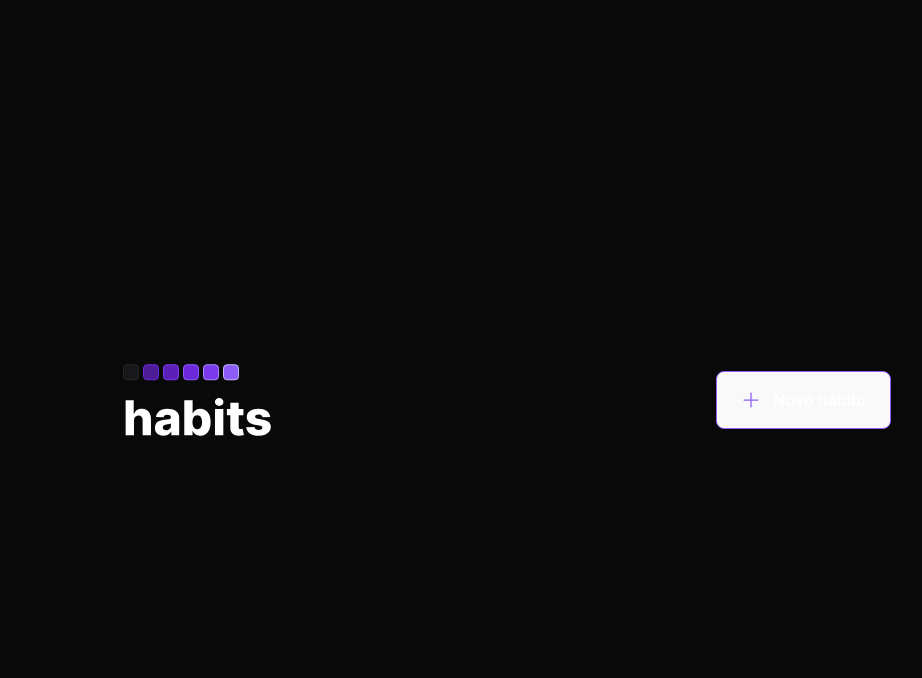
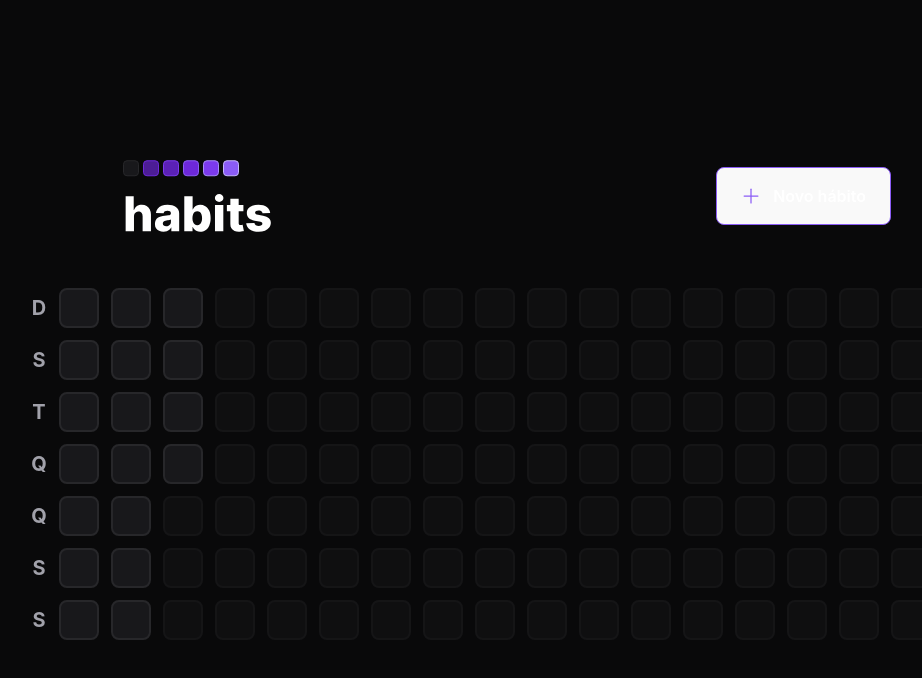
Before and after one commit to Levysantiago/habits-client-web, a React (Vite) app: page / in a window 1280 px wide. Shown: the top 678 px of the page, without its empty margins (133-1055 px from the left). Built offline with nearby package versions, Linux system fonts and the light colour scheme.

Commit message:
feat: summary table

```diff
--- a/package.json
+++ b/package.json
@@ -9,6 +9,7 @@
     "preview": "vite preview"
   },
   "dependencies": {
+    "dayjs": "^1.11.7",
     "phosphor-react": "^1.4.1",
     "react": "^18.2.0",
     "react-dom": "^18.2.0"
--- a/src/App.tsx
+++ b/src/App.tsx
@@ -1,11 +1,13 @@
 import "./styles/global.css";
 import { Header } from "./components/Header";
+import { SummaryTable } from "./components/SummaryTable";
 
 export function App() {
   return (
     <div className="w-screen h-screen flex justify-center items-center">
       <div className="w-full max-w-5xl px-6 flex-col gap-16">
         <Header />
+        <SummaryTable />
       </div>
     </div>
   );
--- a/src/components/Habit.tsx
+++ /dev/null
@@ -1,7 +0,0 @@
-interface HabitsProps {
-  completed: number;
-}
-
-export function Habit(props: HabitsProps) {
-  return <div>{props.completed}</div>;
-}
--- /dev/null
+++ b/src/components/HabitDay.tsx
@@ -0,0 +1,9 @@
+// interface HabitsProps {
+//   completed: number;
+// }
+
+export function HabitDay() {
+  return (
+    <div className="w-10 h-10 bg-zinc-900 border-2 border-zinc-800 rounded-lg"></div>
+  );
+}
--- a/src/components/Header.tsx
+++ b/src/components/Header.tsx
@@ -4,7 +4,7 @@
 
 export function Header() {
   return (
-    <div className="w-full max-w-3xl mx-auto flex items-center justify-between">
+    <div className="w-full max-w-3xl mx-auto flex items-center justify-between mb-14">
       <img src={logoImage} alt="Habits" />
 
       <button
--- /dev/null
+++ b/src/components/SummaryTable.tsx
@@ -0,0 +1,42 @@
+import { HabitDay } from "./HabitDay";
+import { generateDateFromYearBeginning } from "./utils/generate-dates-from-year-beginning";
+
+const weekDays = ["D", "S", "T", "Q", "Q", "S", "S"];
+
+const summaryDates = generateDateFromYearBeginning();
+const minimumSummaryDatesSize = 18 * 7; // 18 weeks
+const amountOfDaysToFill = minimumSummaryDatesSize - summaryDates.length;
+
+export function SummaryTable() {
+  return (
+    <div className="w-full flex">
+      <div className="grid grid-rows-7 grid-flow-row gap-3">
+        {weekDays.map((day, i) => {
+          return (
+            <div
+              key={`${day}-${i}`}
+              className="text-zinc-400 text-xl h-10 w-10 font-bold flex items-center justify-center"
+            >
+              {day}
+            </div>
+          );
+        })}
+      </div>
+
+      <div className="grid grid-rows-7 grid-flow-col gap-3">
+        {summaryDates.map((date) => {
+          return <HabitDay key={date.toString()} />;
+        })}
+        {amountOfDaysToFill > 0 &&
+          Array.from({ length: amountOfDaysToFill }).map((_, i) => {
+            return (
+              <div
+                key={i}
+                className="w-10 h-10 bg-zinc-900 border-2 border-zinc-800 rounded-lg opacity-40 cursor-not-allowed"
+              />
+            );
+          })}
+      </div>
+    </div>
+  );
+}
--- /dev/null
+++ b/src/components/utils/generate-dates-from-year-beginning.ts
@@ -0,0 +1,16 @@
+import dayjs from "dayjs";
+
+export function generateDateFromYearBeginning() {
+  const firstDayOfYear = dayjs().startOf("year");
+  const today = new Date();
+
+  const dates = [];
+  let compareDate = firstDayOfYear;
+
+  while (compareDate.isBefore(today)) {
+    dates.push(compareDate.toDate());
+    compareDate = compareDate.add(1, "day");
+  }
+
+  return dates;
+}
--- a/tailwind.config.cjs
+++ b/tailwind.config.cjs
@@ -6,6 +6,10 @@
       colors: {
         background: "#09090A",
       },
+
+      gridTemplateRows: {
+        7: "repeat(7, minmax(0, 1fr))",
+      },
     },
   },
   plugins: [],
```
